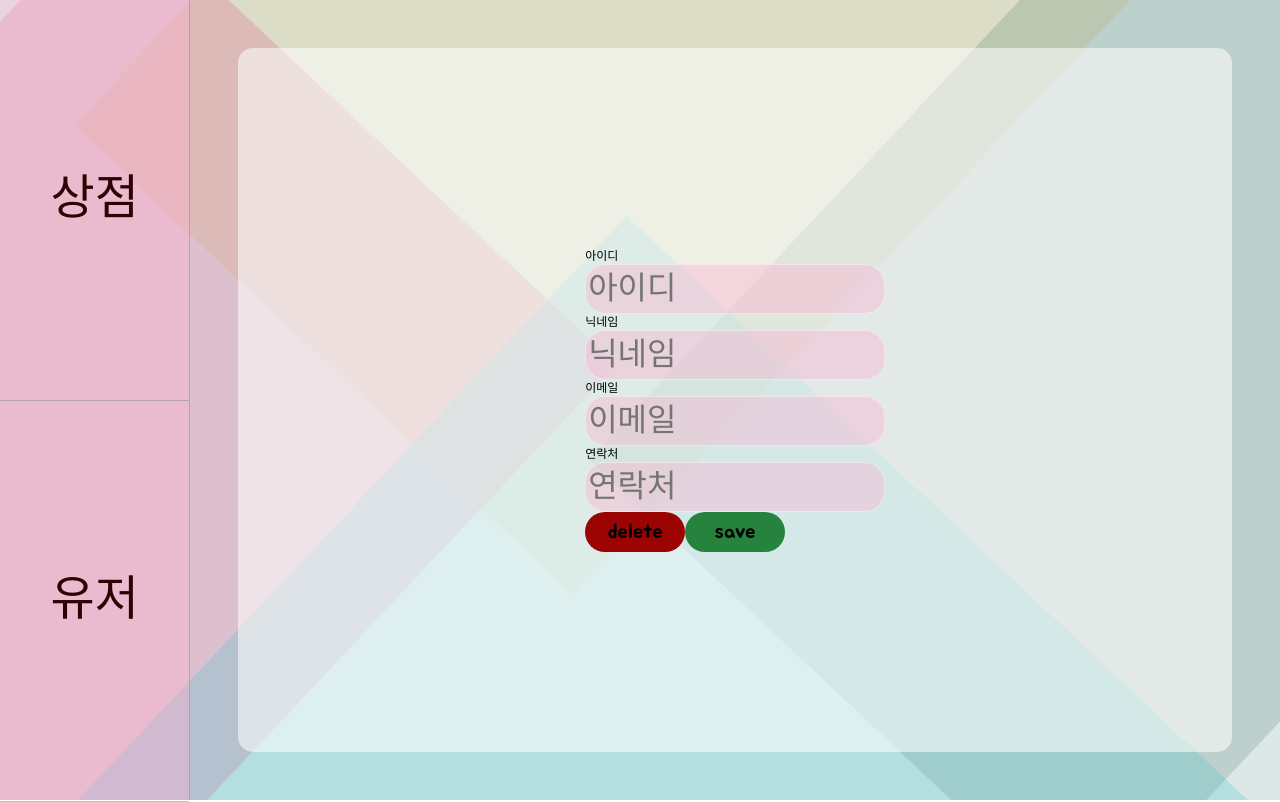
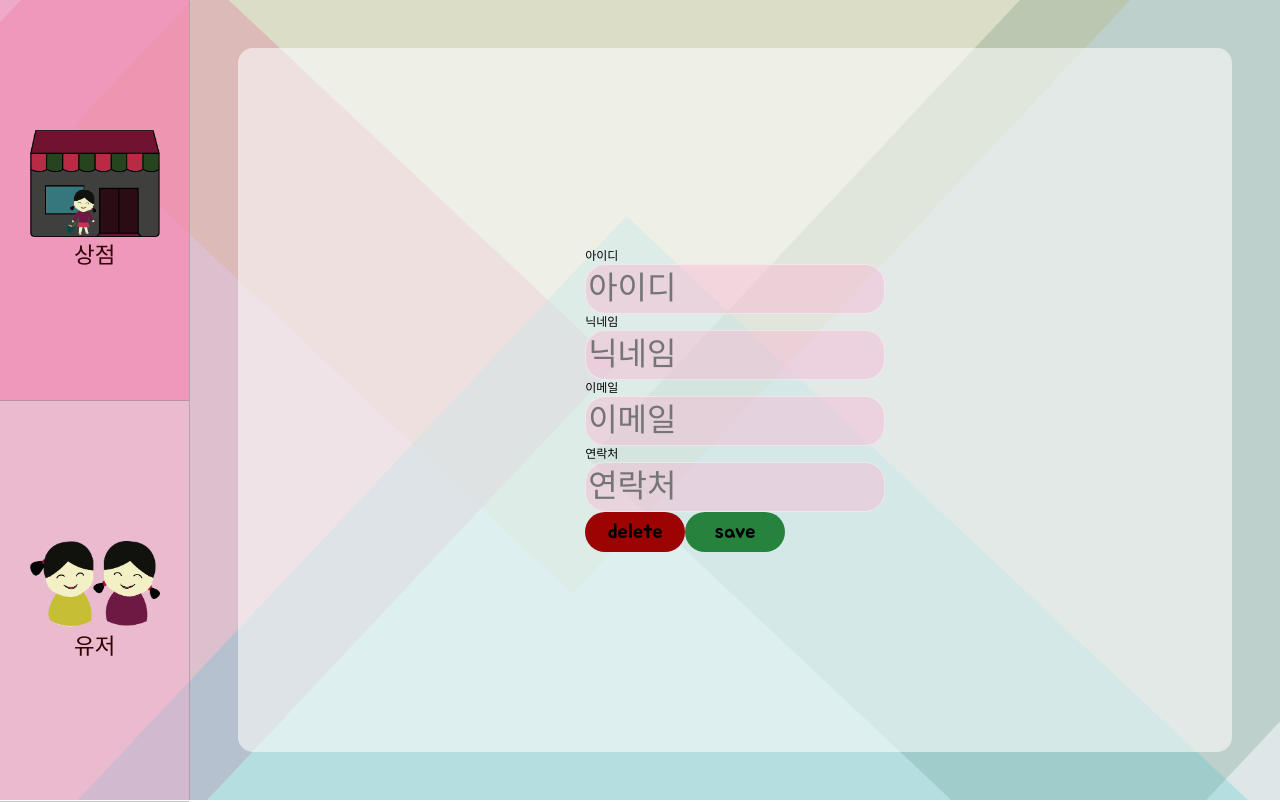
Before and after one commit to angelhackseoul2020/ssasu_market, a Vue app in the folder frontend/: page /admin/adduser in a window 1280 px wide. Built offline with nearby package versions, Linux system fonts and the light colour scheme.

Commit message:
[feat] Make nav icon

```diff
--- a/frontend/src/components/admin/Nav.vue
+++ b/frontend/src/components/admin/Nav.vue
@@ -1,14 +1,22 @@
 <template>
   <div class="nav">
-      <router-link style="text-decoration: none; color: inherit;" to="/admin/store"><div class="store">상점</div></router-link>
-      <router-link style="text-decoration: none; color: inherit;" to="/admin/user"><div class="user">유저</div></router-link>
+    <router-link style="text-decoration: none; color: inherit;" to="/admin/store">
+      <div class="store">
+        <img class="storeIcon" src="../../assets/imgs/marketStore.png" alt />상점
+      </div>
+    </router-link>
+    <router-link style="text-decoration: none; color: inherit;" to="/admin/user">
+      <div class="user">
+        <img class="userIcon" src="../../assets/imgs/user.png" alt />유저
+      </div>
+    </router-link>
   </div>
 </template>
 
 <script>
 export default {
   name: "Nav"
-}
+};
 </script>
 
 <style scoped>
@@ -19,18 +27,41 @@ export default {
   border-right: 1px solid rgba(143, 141, 141, 0.534);
   font-family: "Jua", sans-serif;
   font-size: 3rem;
-    color: #2E0202;
+  color: #2e0202;
   text-align: center;
 }
 
 .store {
   height: 50vh;
-    line-height: 50vh;
+  /* line-height: 50vh; */
   border-bottom: 1px solid rgba(143, 141, 141, 0.534);
+  font-size: 1.4rem;
+  display: flex;
+  flex-direction: column;
+  justify-content: center;
+  align-items: center;
 }
+.store:hover {
+  background-color: #ff006a2f;
+}
+.storeIcon {
+  width: 130px;
+}
+
 .user {
   height: 50vh;
-    line-height: 50vh;
+  /* line-height: 50vh; */
   border-bottom: 1px solid rgba(143, 141, 141, 0.534);
+  font-size: 1.4rem;
+  display: flex;
+  flex-direction: column;
+  justify-content: center;
+  align-items: center;
+}
+.user:hover {
+  background-color: #ff006a2f;
+}
+.userIcon {
+  width: 130px;
 }
 </style>
--- a/frontend/src/components/market/Nav.vue
+++ b/frontend/src/components/market/Nav.vue
@@ -45,6 +45,9 @@ export default {
   justify-content: center;
   align-items: center;
 }
+.home:hover {
+  background-color: #ff006a2f;
+}
 .homeIcon {
   width: 140px;
 }
@@ -57,6 +60,9 @@ export default {
   flex-direction: column;
   justify-content: center;
   align-items: center;
+}
+.store:hover {
+  background-color: #ff006a2f;
 }
 .storeIcon {
   width: 140px;
@@ -71,7 +77,10 @@ export default {
   justify-content: center;
   align-items: center;
 }
+.community:hover {
+  background-color: #ff006a2f;
+}
 .communityIcon {
-  width: 130px;
+  width: 120px;
 }
 </style>
```
Also changed, not shown: frontend/src/assets/imgs/user.png (added). Lines whose indentation alone changed are shown as unchanged.
